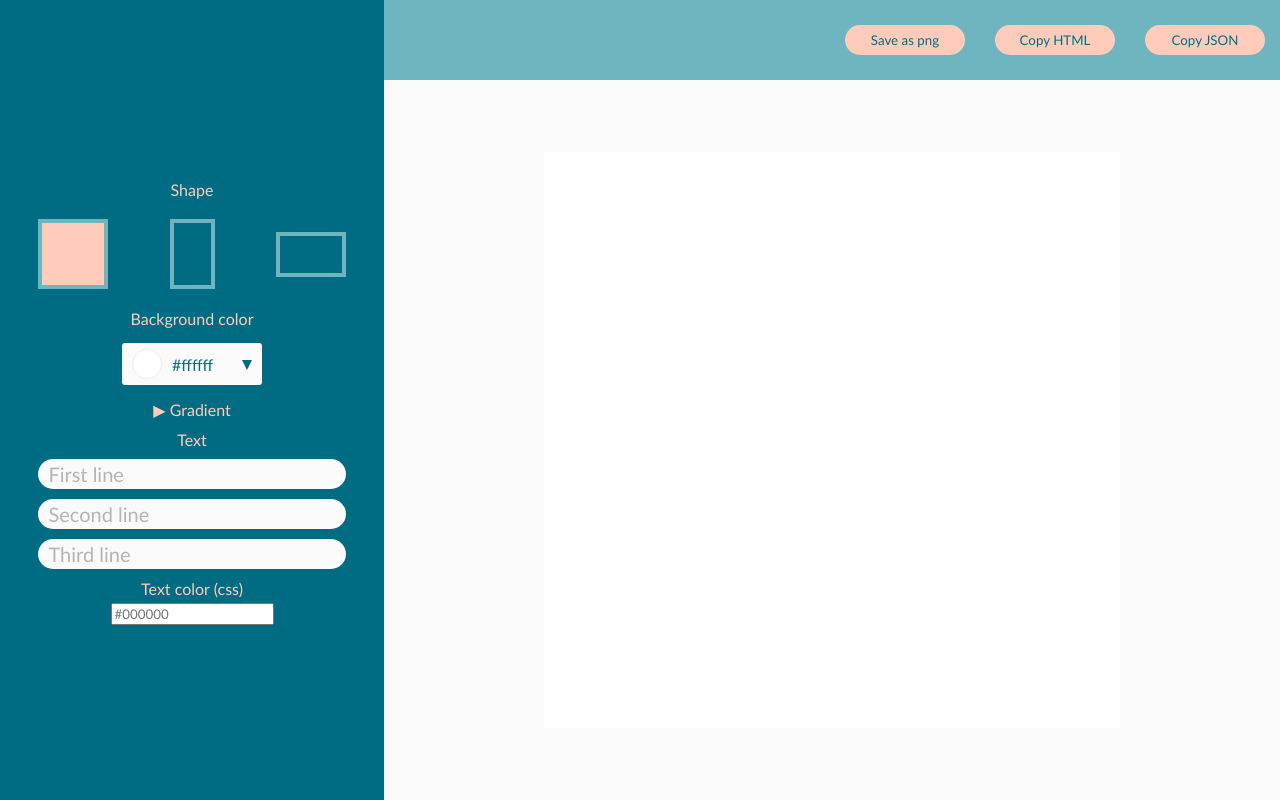
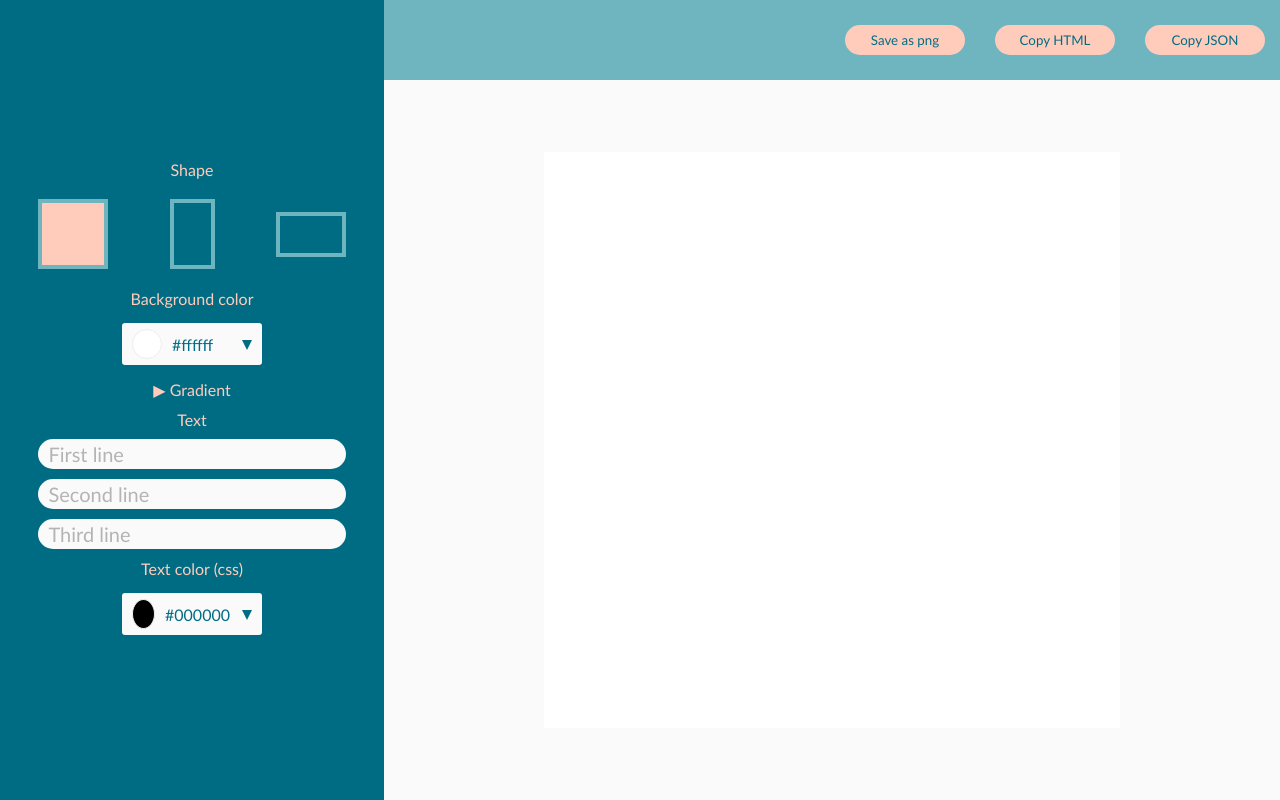
Before and after one commit to elinaa21/create-banner, a React app: page / in a window 1280 px wide. Built offline with nearby package versions, Linux system fonts and the light colour scheme.

Commit message:
setting text color

```diff
--- a/src/components/BannerForm/BannerForm.jsx
+++ b/src/components/BannerForm/BannerForm.jsx
@@ -2,6 +2,7 @@ import React from 'react';
 
 import ChooseColor from '../ChooseColor/ChooseColor';
 import ChooseShape from '../ChooseShape/ChooseShape';
+import ChooseTextColor from '../ChooseTextColor/ChooseTextColor';
 import SetText from '../SetText/SetText';
 import './BannerForm.scss';
 
@@ -11,8 +12,7 @@ const BannerForm = () => {
             <ChooseShape />
             <ChooseColor />
             <SetText />
-            <div className="banner-form__label">Text color (css)</div>
-            <input className="banner-form__input" placeholder="#000000" />
+            <ChooseTextColor />
         </div>
     );
 };
--- /dev/null
+++ b/src/components/ChooseTextColor/ChooseTextColor.jsx
@@ -0,0 +1,31 @@
+import React from 'react';
+import { useSelector, useDispatch } from 'react-redux';
+
+import { setTextColor } from '../../state/actions';
+import './ChooseTextColor.scss';
+
+const ChooseTextColor = () => {
+    const dispatch = useDispatch();
+    const textColor = useSelector(state => state.banner.textColor);
+    const changeTextColor = e => {
+        dispatch(setTextColor(e.target.value));
+    };
+
+    return (
+        <>
+            <div className="banner-form__label">Text color (css)</div>
+            <label className="color-selector">
+                <span className="color-selector__circle" style={{ background: textColor }} />
+                <span className="color-selector__span">{textColor}</span>
+                <input
+                    type="color"
+                    value={textColor}
+                    onChange={changeTextColor}
+                    className="color-selector__hidden"
+                />
+            </label>
+        </>
+    );
+};
+
+export default ChooseTextColor;
--- a/src/components/Preview/Preview.jsx
+++ b/src/components/Preview/Preview.jsx
@@ -7,6 +7,7 @@ import './Preview.scss';
 const Preview = () => {
     const shape = useSelector(state => state.banner.shape);
     const color = useSelector(state => state.banner.color);
+    const textColor = useSelector(state => state.banner.textColor);
     const firstLineText = useSelector(state => state.banner.firstLine);
     const firstFontSize = firstLineText.length > 20 ? 900 / firstLineText.length : 45;
     const secondLineText = useSelector(state => state.banner.secondLine);
@@ -18,7 +19,7 @@ const Preview = () => {
         <div className="preview-zone">
             <PreviewHeader />
             <div className="banner-container">
-                <div className={`banner_${shape}`} style={{ background: color }}>
+                <div className={`banner_${shape}`} style={{ background: color, color: textColor }}>
                     <div className="banner__text" style={{ fontSize: firstFontSize }}>
                         {firstLineText}
                     </div>
--- a/src/state/actions.js
+++ b/src/state/actions.js
@@ -24,3 +24,8 @@ export const setThirdLine = thirdLine => ({
     type: actionTypes.SET_THIRD_LINE,
     payload: { thirdLine }
 });
+
+export const setTextColor = color => ({
+    type: actionTypes.SET_TEXT_COLOR,
+    payload: { color }
+});
--- a/src/state/reducers.js
+++ b/src/state/reducers.js
@@ -3,7 +3,8 @@ export const actionTypes = {
     SET_COLOR: 'SET_COLOR',
     SET_FIRST_LINE: 'SET_FIRST_LINE',
     SET_SECOND_LINE: 'SET_SECOND_LINE',
-    SET_THIRD_LINE: 'SET_THIRD_LINE'
+    SET_THIRD_LINE: 'SET_THIRD_LINE',
+    SET_TEXT_COLOR: 'SET_TEXT_COLOR'
 };
 
 const initialState = {
@@ -11,7 +12,8 @@ const initialState = {
     color: '',
     firstLine: '',
     secondLine: '',
-    thirdLine: ''
+    thirdLine: '',
+    textColor: '#000000'
 };
 
 export const bannerReducer = (state = initialState, action) => {
@@ -46,6 +48,12 @@ export const bannerReducer = (state = initialState, action) => {
                 thirdLine: action.payload.thirdLine
             };
 
+        case actionTypes.SET_TEXT_COLOR:
+            return {
+                ...state,
+                textColor: action.payload.color
+            };
+
         default:
             return { ...state };
     }
```
Also changed, not shown: src/components/ChooseTextColor/ChooseTextColor.scss (added).
